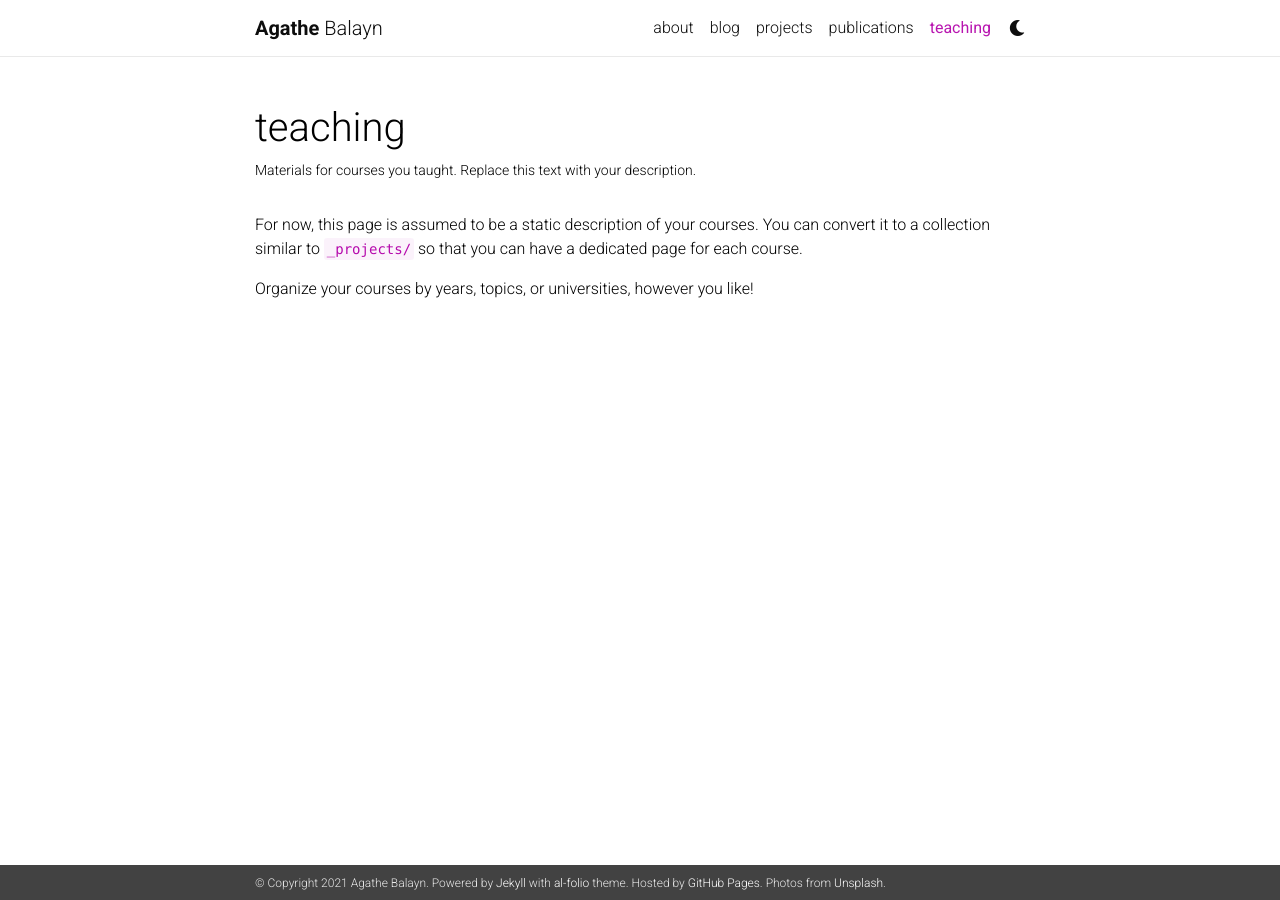
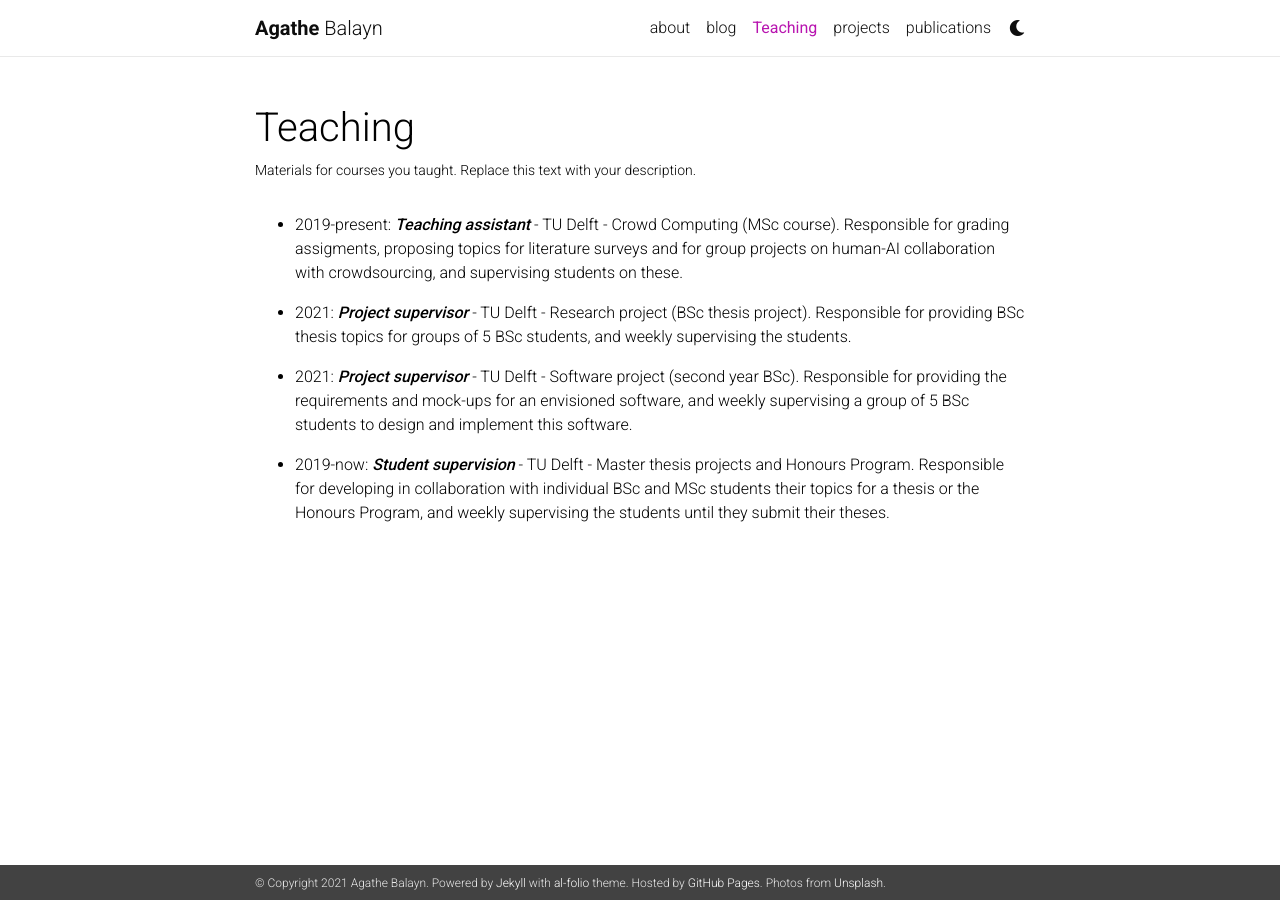
Before and after one commit to agathe-balayn/agathe-balayn.github.io, a Jekyll site: the page built from _pages/teaching.md, in a window 1280 px wide. Built offline with Jekyll 4.4.1, drawn with Linux system fonts in a browser that asks for light colours; nearby versions of some CDN libraries; a style sheet for code colours, icons or effects is not loaded.

Commit message:
add teaching page

```diff
--- a/_pages/teaching.md
+++ b/_pages/teaching.md
@@ -1,11 +1,15 @@
 ---
 layout: page
 permalink: /teaching/
-title: teaching
+title: Teaching
 description: Materials for courses you taught. Replace this text with your description.
 nav: true
 ---
 
-For now, this page is assumed to be a static description of your courses. You can convert it to a collection similar to `_projects/` so that you can have a dedicated page for each course.
+- 2019-present: ***Teaching assistant*** - TU Delft - Crowd Computing (MSc course). Responsible for grading assigments, proposing topics for literature surveys and for group projects on human-AI collaboration with crowdsourcing, and supervising students on these.
 
-Organize your courses by years, topics, or universities, however you like!
+- 2021: ***Project supervisor*** - TU Delft - Research project (BSc thesis project). Responsible for providing BSc thesis topics for groups of 5 BSc students, and weekly supervising the students.
+
+- 2021: ***Project supervisor*** - TU Delft - Software project (second year BSc). Responsible for providing the requirements and mock-ups for an envisioned software, and weekly supervising a group of 5 BSc students to design and implement this software.
+
+- 2019-now: ***Student supervision*** - TU Delft - Master thesis projects and Honours Program. Responsible for developing in collaboration with individual BSc and MSc students their topics for a thesis or the Honours Program, and weekly supervising the students until they submit their theses.
```
Also changed, not shown: _pages/about.md (+1 -1 lines).
